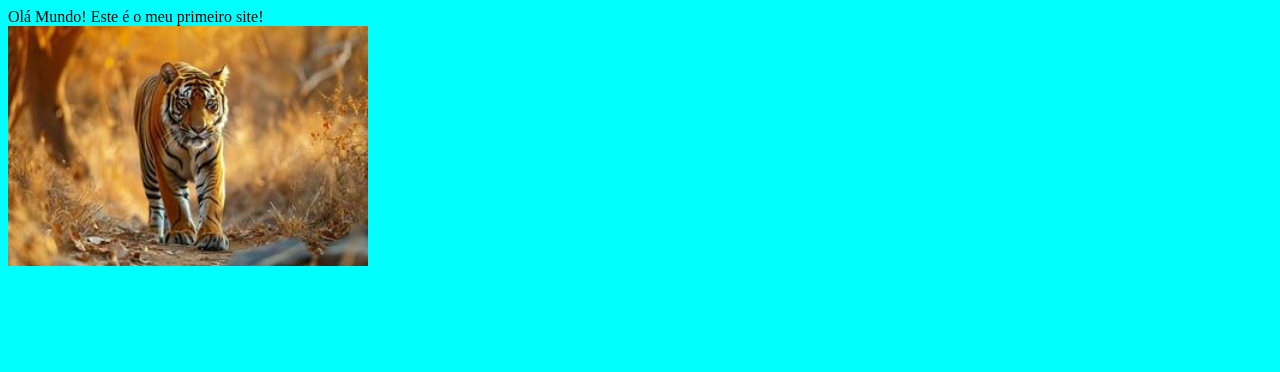
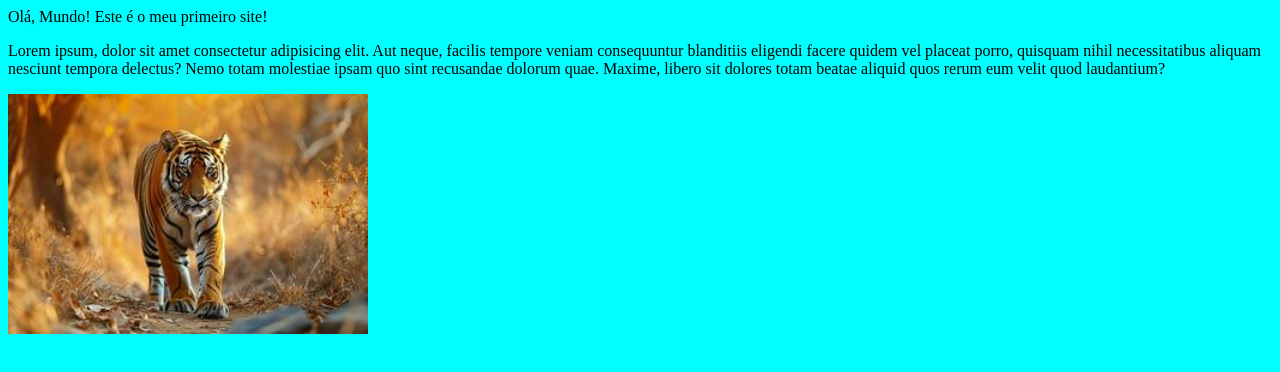
Before and after one commit to brunapedrosabr/ProjetoWeb1, a plain HTML site: page index.html in a window 1280 px wide. Drawn offline with Linux system fonts and the light colour scheme.

Commit message:
UPDATE index.html

```diff
--- a/index.html
+++ b/index.html
@@ -7,7 +7,9 @@
     <link rel="stylesheet" href="style.css">
 </head>
 <body>
-    Olá Mundo! Este é o meu primeiro site!<br>
+    <pr>Olá, Mundo! Este é o meu primeiro site!</pr>
+
+    <p>Lorem ipsum, dolor sit amet consectetur adipisicing elit. Aut neque, facilis tempore veniam consequuntur blanditiis eligendi facere quidem vel placeat porro, quisquam nihil necessitatibus aliquam nesciunt tempora delectus? Nemo totam molestiae ipsam quo sint recusandae dolorum quae. Maxime, libero sit dolores totam beatae aliquid quos rerum eum velit quod laudantium?</p>
     <img src="tigre.jpg" alt="" width="360px">
 </body>
 </html>
```
